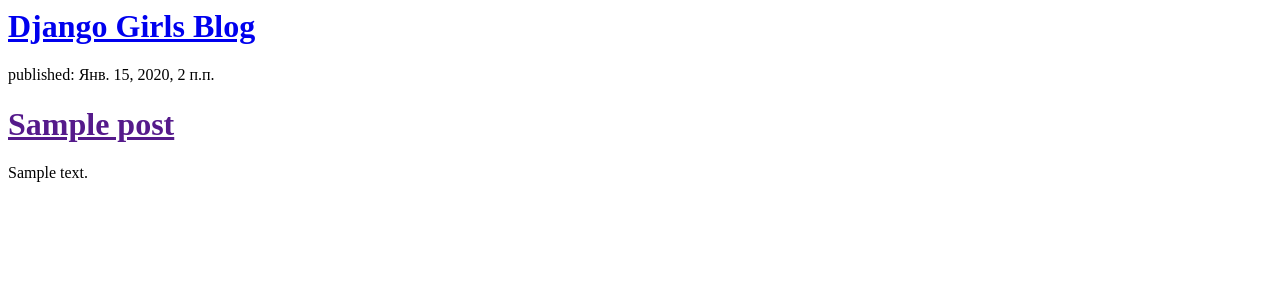
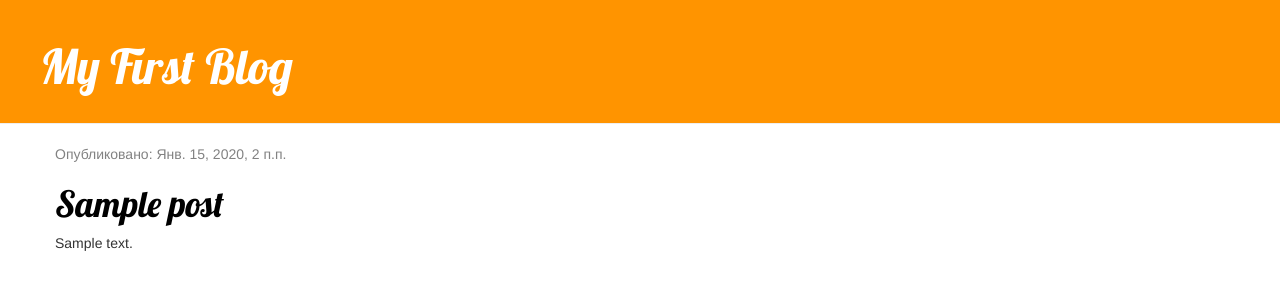
Before and after one commit to Rexdown/my-first-blog, a Django app: page / in a window 1280 px wide. Shown: the top 300 px of the page. Run offline with Django 3.2, Linux system fonts and the light colour scheme; tables that the repository leaves empty hold one stand-in row (values such as "Sample post"); some libraries are stand-ins or nearby versions.

Commit message:
Add CSS file

```diff
--- /dev/null
+++ b/blog/static/css/blog.css
@@ -0,0 +1,56 @@
+.page-header {
+    background-color: #ff9400;
+    margin-top: 0;
+    padding: 20px 20px 20px 40px;
+}
+
+.page-header h1,
+.page-header h1 a,
+.page-header h1 a:visited,
+.page-header h1 a:active {
+    color: #ffffff;
+    font-size: 36pt;
+    text-decoration: none;
+}
+
+.content {
+    margin-left: 40px;
+}
+
+h1,
+h2,
+h3,
+h4 {
+    font-family: "Lobster", cursive;
+}
+
+.date {
+    color: #828282;
+}
+
+.save {
+    float: right;
+}
+
+.post-form textarea,
+.post-form input {
+    width: 100%;
+}
+
+.top-menu,
+.top-menu:hover,
+.top-menu:visited {
+    color: #ffffff;
+    float: right;
+    font-size: 26pt;
+    margin-right: 20px;
+}
+
+.post {
+    margin-bottom: 40px;
+}
+
+.post h1 a,
+.post h1 a:visited {
+    color: #000000;
+}
--- a/blog/templates/blog/post_list.html
+++ b/blog/templates/blog/post_list.html
@@ -1,22 +1,36 @@
+{% load static %}
+
 <html>
 
 <head>
-    <title>Django Girls blog</title>
+    <title>My First Blog</title>
+    <link rel="stylesheet" href="//maxcdn.bootstrapcdn.com/bootstrap/3.2.0/css/bootstrap.min.css">
+    <link rel="stylesheet" href="//maxcdn.bootstrapcdn.com/bootstrap/3.2.0/css/bootstrap-theme.min.css">
+    <link rel="stylesheet" href="{% static 'css/blog.css' %}">
+    <link href="https://fonts.googleapis.com/css?family=Lobster&subset=latin,cyrillic" rel="stylesheet" type="text/css">
 </head>
 
 <body>
 
-    <div>
-        <h1><a href="/">Django Girls Blog</a></h1>
+    <div class="page-header">
+        <h1><a href="/">My First Blog</a></h1>
     </div>
 
-    {% for post in posts %}
-    <div>
-        <p>published: {{ post.published_date }}</p>
-        <h1><a href="">{{ post.title }}</a></h1>
-        <p>{{ post.text|linebreaksbr }}</p>
+    <div class="content container">
+        <div class="row">
+            <div class="col-md-8">
+                {% for post in posts %}
+                <div class="post">
+                    <div class="date">
+                        <p>Опубликовано: {{ post.published_date }}</p>
+                    </div>
+                    <h1><a href="">{{ post.title }}</a></h1>
+                    <p>{{ post.text|linebreaksbr }}</p>
+                </div>
+                {% endfor %}
+            </div>
+        </div>
     </div>
-    {% endfor %}
 
 </body>
 
```
